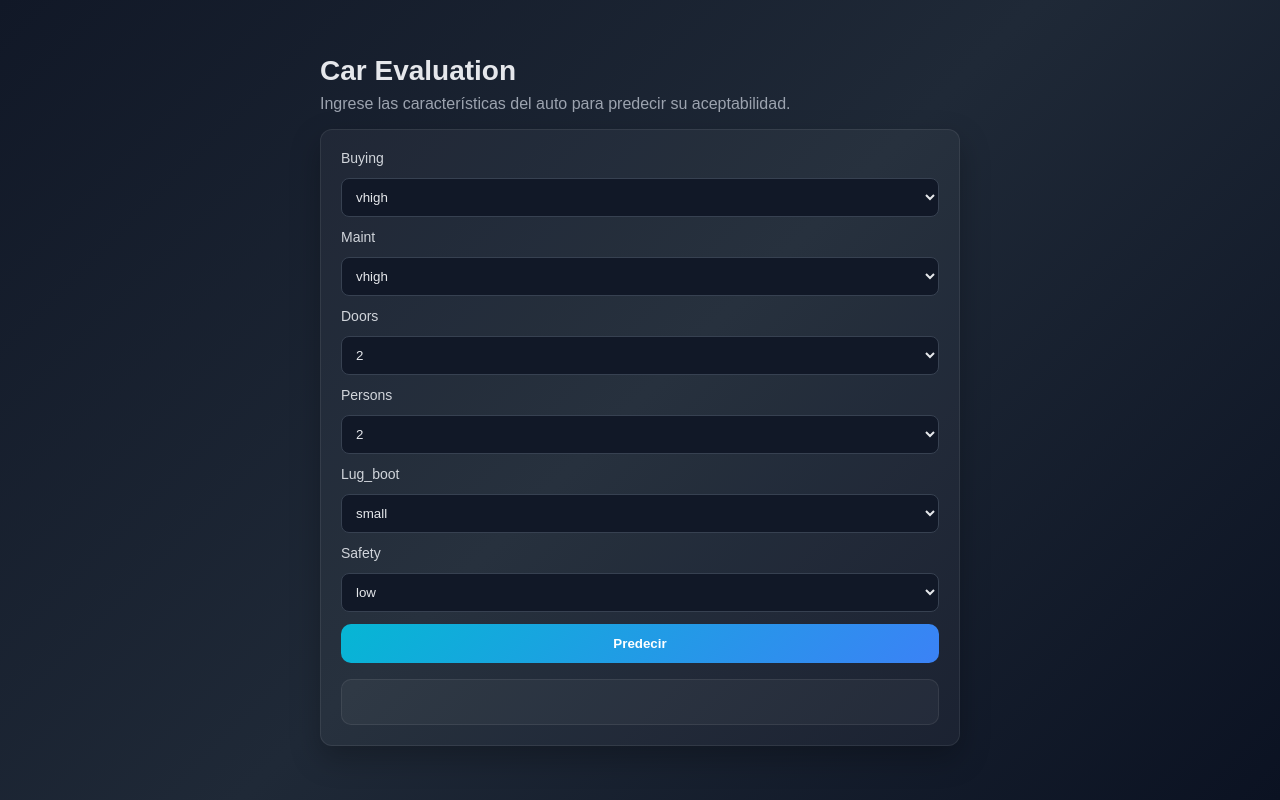
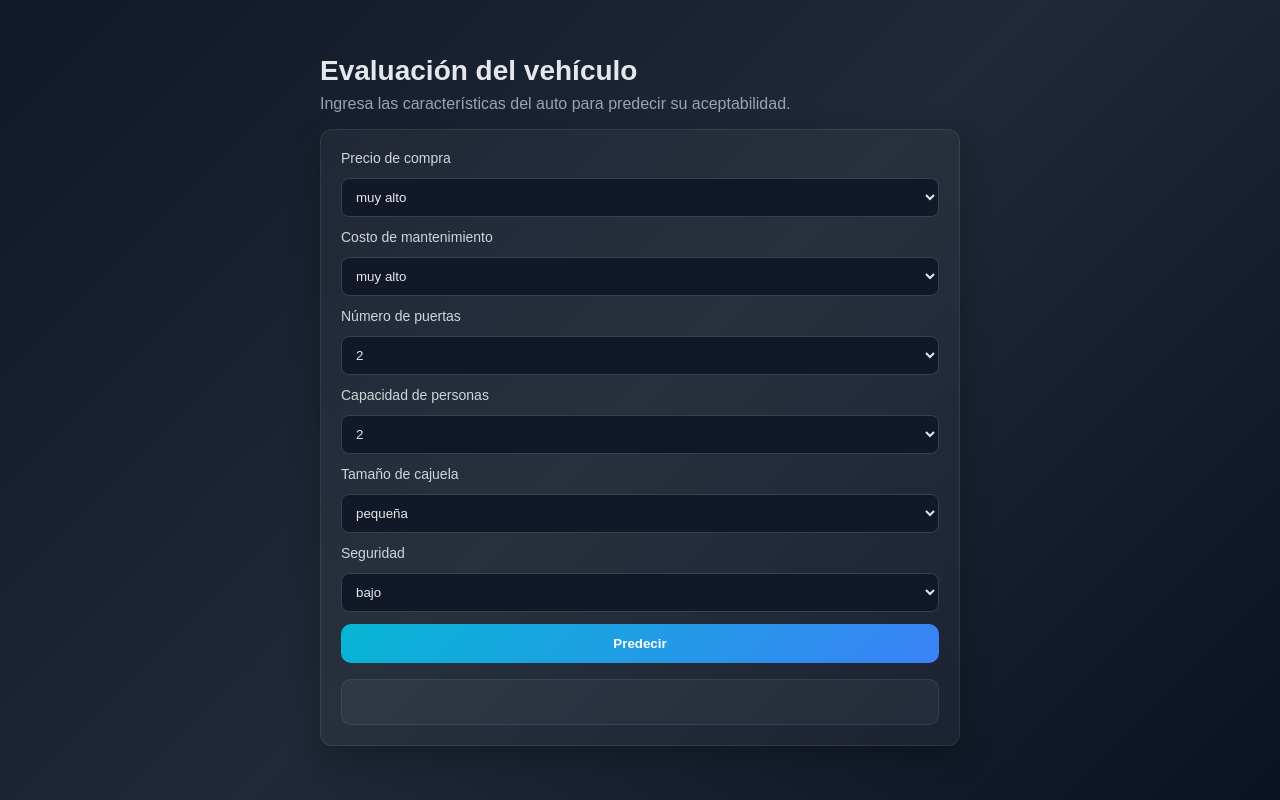
Before and after one commit to sebas121314/carProject, a Flask app: page / in a window 1280 px wide. Run offline with Flask 3, Linux system fonts and the light colour scheme; parts of the project's set-up code (start-up, migrations or seed data) failed here and were passed over.

Commit message:
Traducir aplicación y documentación al español

```diff
--- a/app.py
+++ b/app.py
@@ -33,12 +33,54 @@ CHOICES = {
     "safety": ["low", "med", "high"],
 }
 
+FEATURE_LABELS = {
+    "buying": "Precio de compra",
+    "maint": "Costo de mantenimiento",
+    "doors": "Número de puertas",
+    "persons": "Capacidad de personas",
+    "lug_boot": "Tamaño de cajuela",
+    "safety": "Seguridad",
+}
+
+OPTION_LABELS = {
+    "buying": {"vhigh": "muy alto", "high": "alto", "med": "medio", "low": "bajo"},
+    "maint": {"vhigh": "muy alto", "high": "alto", "med": "medio", "low": "bajo"},
+    "doors": {"2": "2", "3": "3", "4": "4", "5more": "5 o más"},
+    "persons": {"2": "2", "4": "4", "more": "más de 4"},
+    "lug_boot": {"small": "pequeña", "med": "mediana", "big": "grande"},
+    "safety": {"low": "bajo", "med": "medio", "high": "alto"},
+}
+
+PREDICTION_LABELS = {
+    "unacc": "Inaceptable",
+    "acc": "Aceptable",
+    "good": "Buena",
+    "vgood": "Muy buena",
+}
+
 app = Flask(__name__)
+
+
+def build_ui_choices():
+    """Prepara las opciones traducidas para la plantilla sin alterar los valores del modelo."""
+    ui_choices = []
+    for feature in FEATURE_ORDER:
+        ui_choices.append(
+            {
+                "id": feature,
+                "label": FEATURE_LABELS[feature],
+                "options": [
+                    {"value": value, "label": OPTION_LABELS[feature][value]}
+                    for value in CHOICES[feature]
+                ],
+            }
+        )
+    return ui_choices
 
 
 @app.route("/", methods=["GET"])
 def index():
-    return render_template("index.html", choices=CHOICES)
+    return render_template("index.html", choices=build_ui_choices())
 
 
 @app.route("/predict", methods=["POST"])
@@ -69,8 +111,9 @@ def predict():
 
     # DataFrame con columnas para que el pipeline (ColumnTransformer) encuentre los nombres
     sample_df = pd.DataFrame([row], columns=FEATURE_ORDER)
-    pred = pipe.predict(sample_df)[0]
-    return jsonify({"prediction": pred})
+    pred_code = pipe.predict(sample_df)[0]
+    pred_label = PREDICTION_LABELS.get(pred_code, pred_code)
+    return jsonify({"prediction": pred_label, "prediction_code": pred_code})
 
 
 if __name__ == "__main__":
--- a/templates/index.html
+++ b/templates/index.html
@@ -2,23 +2,23 @@
 <html lang="es">
 <head>
   <meta charset="utf-8">
-  <title>Car Evaluation - Predicción</title>
+  <title>Evaluación del vehículo - Predicción</title>
   <link rel="stylesheet" href="{{ url_for('static', filename='styles.css') }}">
 </head>
 <body>
   <main class="container">
     <header>
-      <h1>Car Evaluation</h1>
-      <p>Ingrese las características del auto para predecir su aceptabilidad.</p>
+      <h1>Evaluación del vehículo</h1>
+      <p>Ingresa las características del auto para predecir su aceptabilidad.</p>
     </header>
 
     <section class="form-card">
       <form id="predict-form">
-        {% for feature, options in choices.items() %}
-        <label for="{{ feature }}">{{ feature | capitalize }}</label>
-        <select id="{{ feature }}" name="{{ feature }}" required>
-          {% for option in options %}
-          <option value="{{ option }}">{{ option }}</option>
+        {% for field in choices %}
+        <label for="{{ field.id }}">{{ field.label }}</label>
+        <select id="{{ field.id }}" name="{{ field.id }}" required>
+          {% for option in field.options %}
+          <option value="{{ option.value }}">{{ option.label }}</option>
           {% endfor %}
         </select>
         {% endfor %}
```
Also changed, not shown: README.md.
